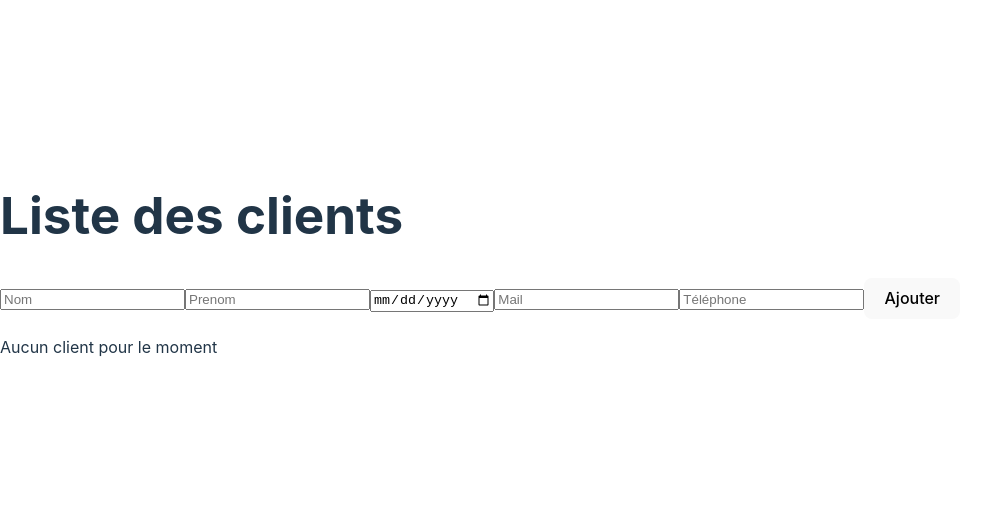
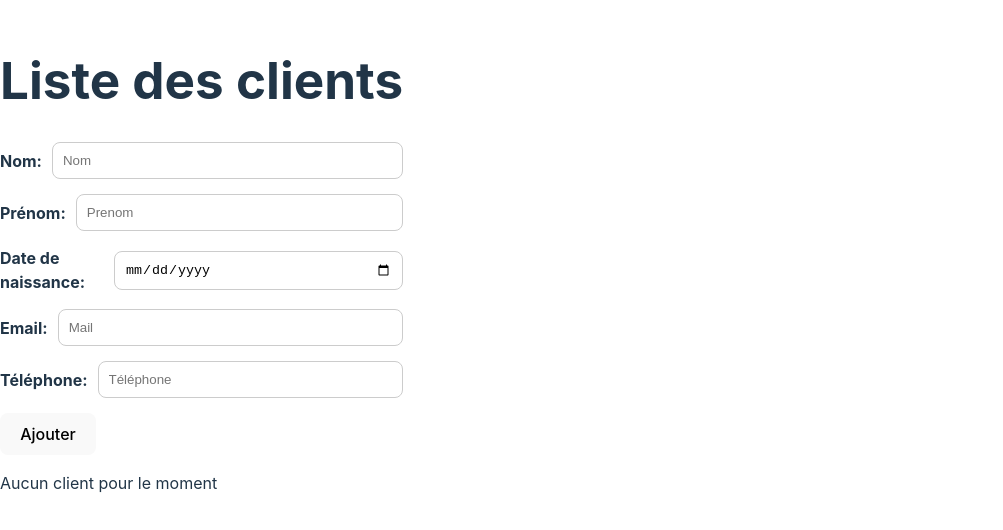
Before and after one commit to Chebel405/Locations, a React (Vite) app: page / in a window 1280 px wide. Shown: the part 136-666 px from the top of the page, without its empty margins (0-1003 px from the left). Built offline with nearby package versions, Linux system fonts and the light colour scheme.

Commit message:
travaille le css

```diff
--- /dev/null
+++ b/src/components/Client/AddClient.css
@@ -0,0 +1,27 @@
+.form-container {
+    display: flex;
+    flex-direction: column;
+    align-items: flex-start;
+    width: 100%;
+}
+
+.form-group {
+    display: flex;
+    flex-direction: row;
+    align-items: center;
+    margin-bottom: 15px; /* Espace entre les champs */
+    width: 100%; /* S'assurer que le groupe de formulaire prend toute la largeur */
+}
+
+.form-label {
+    margin-right: 10px; /* Espace entre le label et l'input */
+    font-weight: bold; /* Optionnel : pour mettre le label en gras */
+}
+
+input {
+    border-radius: 8px; /* Arrondir les coins */
+    border: 1px solid #ccc; /* Couleur de la bordure */
+    padding: 10px; /* Espacement intérieur */
+    width: 100%; /* Pour que les inputs prennent toute la largeur de leur conteneur */
+    box-sizing: border-box; /* Inclure le padding et la bordure dans la largeur totale */
+}
--- a/src/components/Client/AddClient.jsx
+++ b/src/components/Client/AddClient.jsx
@@ -1,5 +1,8 @@
 import { useState } from "react";
 import PropTypes from 'prop-types';
+import './AddClient.css';
+
+
 
 function AddClient({ addClient }) {
 
@@ -45,7 +48,9 @@ function AddClient({ addClient }) {
 
 
     return (
-        <div className="d-flex flex-row justify-content-center align-items-center ">
+        <div className="d-flex flex-column align-items-start form-container ">
+            <div className="form-group">
+                <div className="form-label">Nom:</div>
                 <input
                     type="text"
                     name="name"
@@ -53,8 +58,11 @@ function AddClient({ addClient }) {
                     onKeyDown={handleKeyDown}
                     value={clientData.name}
                     placeholder="Nom"
-                className="mr-15"
+                    className="mr-15 form-input"
                 />
+            </div>
+            <div className="form-group">
+                <div className="form-label">Prénom:</div>
                 <input
                     type="text"
                     name="lastName"
@@ -62,8 +70,11 @@ function AddClient({ addClient }) {
                     onKeyDown={handleKeyDown}
                     value={clientData.lastName}
                     placeholder="Prenom"
-                className="mr-15"
+                    className="mr-15 form-input"
                 />
+            </div>
+            <div className="form-group">
+                <div className="form-label">Date de naissance:</div>
                 <input
                     type="date"
                     name="birthday"
@@ -71,8 +82,11 @@ function AddClient({ addClient }) {
                     onKeyDown={handleKeyDown}
                     value={clientData.birthday}
                     placeholder="Date de naissance"
-                className="mr-15"
+                    className="mr-15 form-input"
                 />
+            </div>
+            <div className="form-group">
+                <div className="form-label">Email:</div>
                 <input
                     type="email"
                     name="email"
@@ -80,8 +94,11 @@ function AddClient({ addClient }) {
                     onKeyDown={handleKeyDown}
                     value={clientData.email}
                     placeholder="Mail"
-                className="mr-15"
+                    className="mr-15 form-input"
                 />
+            </div>
+            <div className="form-group">
+                <div className="form-label">Téléphone:</div>
                 <input
                     type="text"
                     name="phone"
@@ -89,8 +106,10 @@ function AddClient({ addClient }) {
                     onKeyDown={handleKeyDown}
                     value={clientData.phone}
                     placeholder="Téléphone"
-                className="mr-15"
+                    className="mr-15 form-input"
                 />
+            </div>
+
             <button
                 onClick={() => {
                     addClient(
```
Lines whose indentation alone changed are shown as unchanged.
